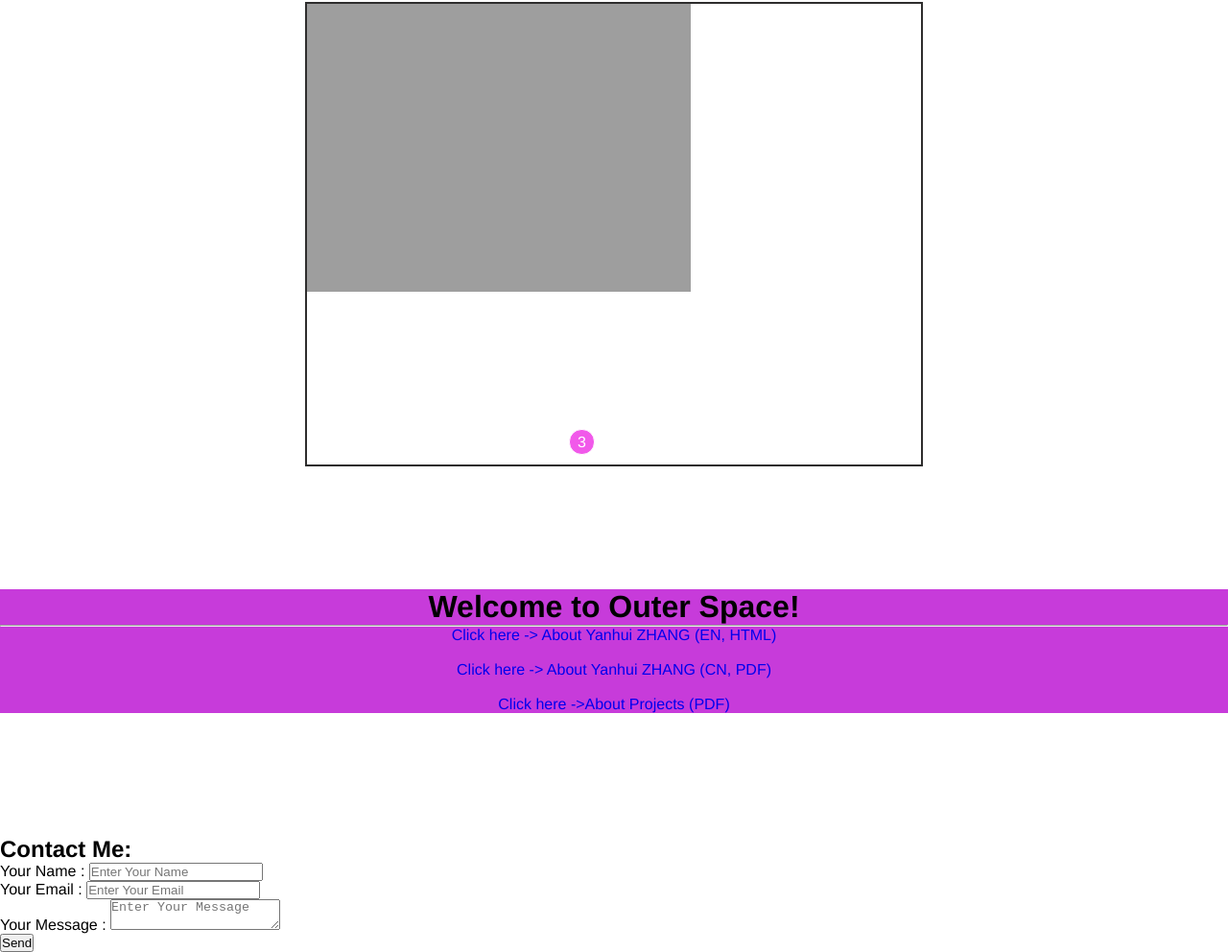
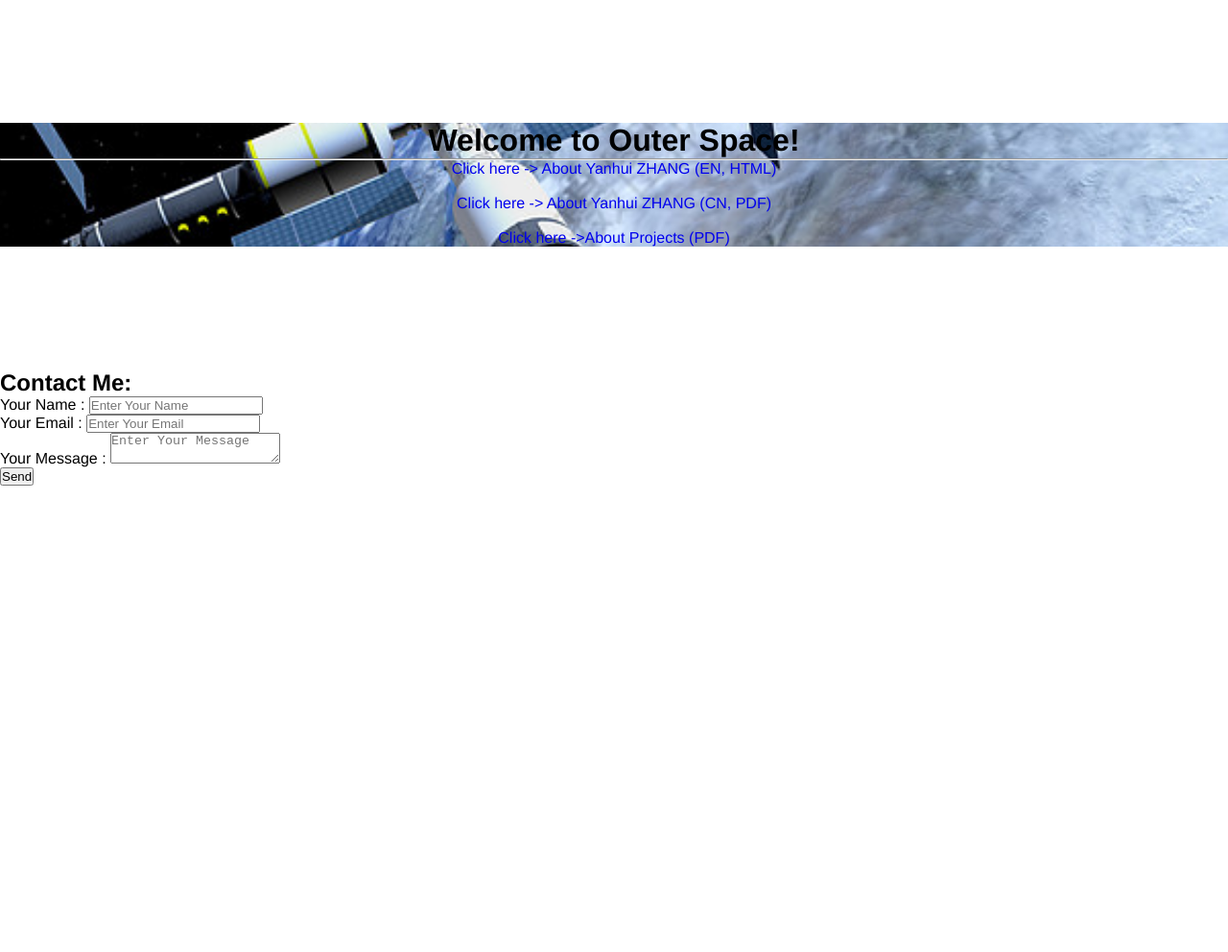
Before and after one commit to ayan1991/ayan1991.github.io, a Jekyll site: the page built from index.html, in a window 1280 px wide. Shown: the whole page at 96% size. Built offline with Jekyll 4.4.1, drawn with Linux system fonts in a browser that asks for light colours; the list of posts is cut into pages by our own code; after the commit the page ends 900 px from its top, so only the background shows below that.

Commit message:
[Fixbug]1. for interview 3

```diff
--- a/_layouts/home.html
+++ b/_layouts/home.html
@@ -9,7 +9,7 @@
         } */
 
         .jumbotron {
-			/*background-image: url({{site.url}}/assets/images/background.jpeg);*/
+			background-image: url({{site.url}}/assets/images/background.jpeg);
 			background-size: cover;
 			text-align: center;
 			background-position:center;
@@ -110,7 +110,7 @@
 
 
 
-
+<!--
 <div id="binner">
     <div class="btn" id="pre"></div>
     <div class="btn" id="next"></div>
@@ -148,7 +148,7 @@
 
     </ul>
 </div>
-
+ -->
     <div class="jumbotron jumbotron-fluid">
 	    <div class="welcome">
 			<h1 class="display-1">Welcome to Outer Space!</h1>
```
Also changed, not shown: 1 other file.
